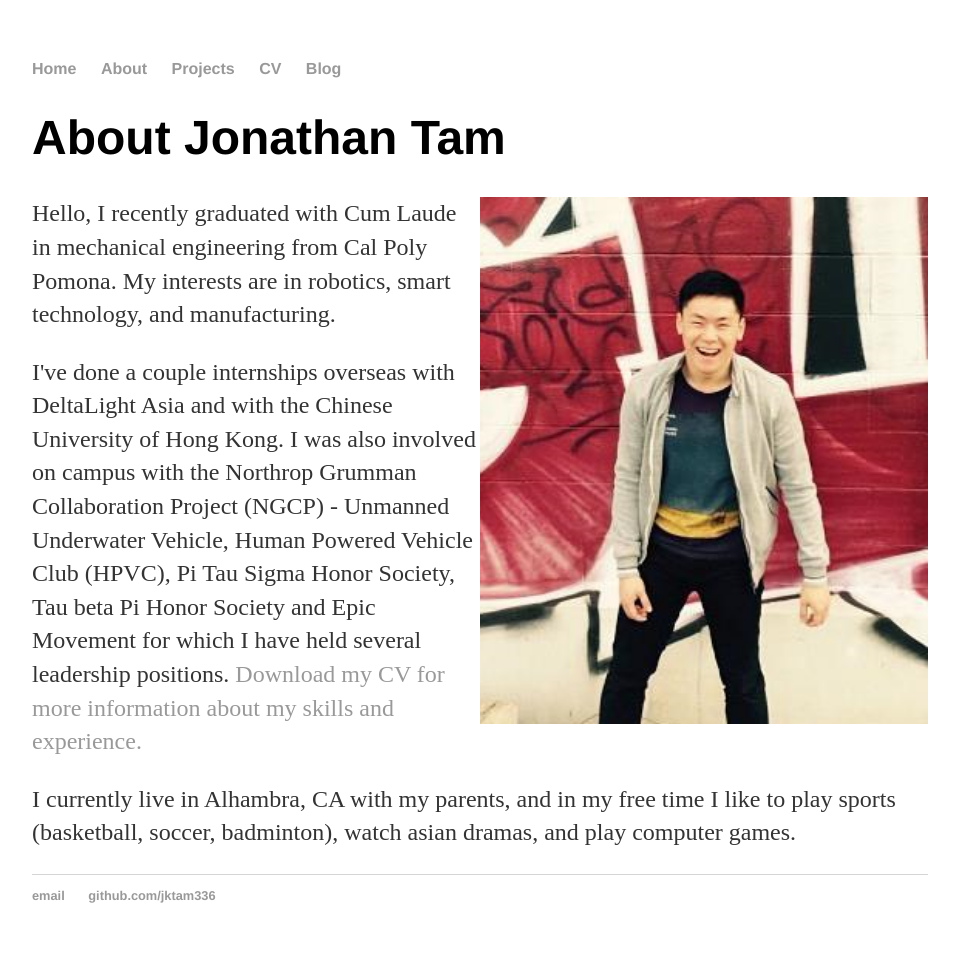
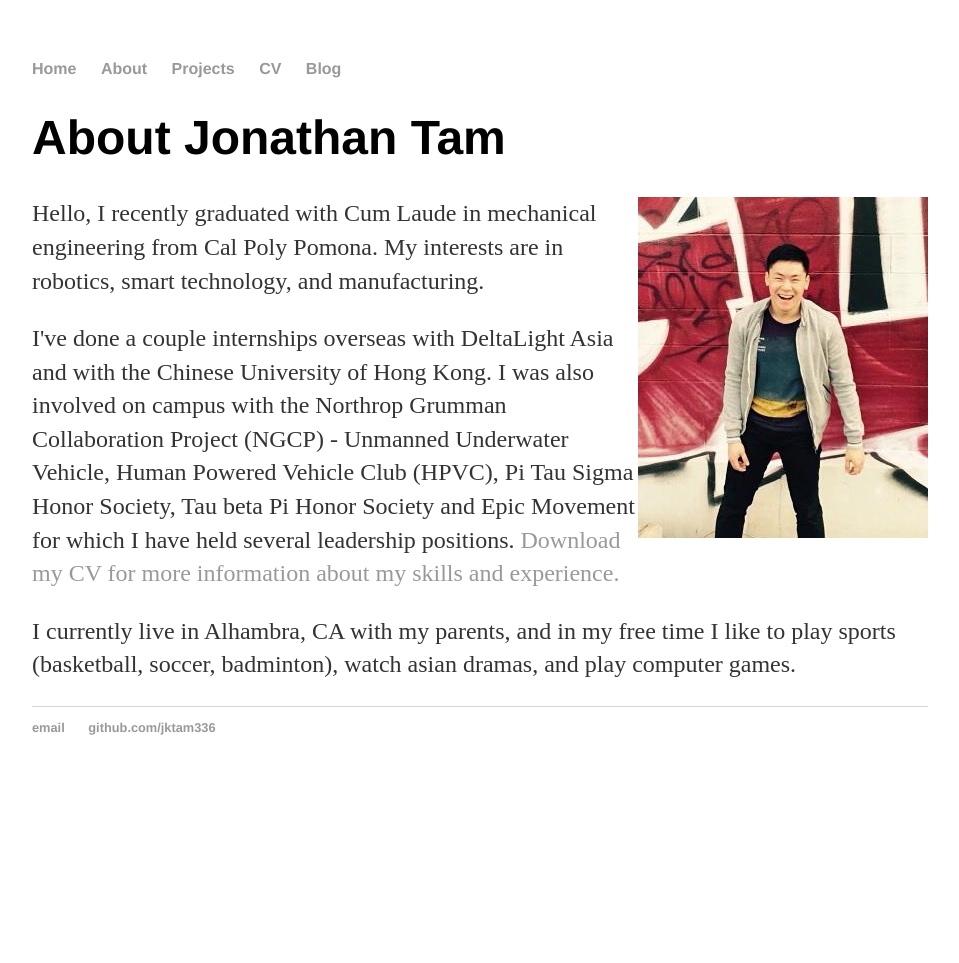
Before and after one commit to jktam336/jktam336.github.io, a Jekyll site: the page built from about/index.html, in a window 1280 px wide. Shown: the whole page, without its empty margins (160-1119 px from the left). Built offline with Jekyll 4.4.1, drawn with Linux system fonts in a browser that asks for light colours; after the commit the page ends 900 px from its top, so only the background shows below that.

Commit message:
profile pic bounded by height

```diff
--- a/about/index.html
+++ b/about/index.html
@@ -4,7 +4,7 @@ title: About Jonathan Tam
 ---
 <h1>{{ page.title }}</h1>
 
-<img src="ME 4 crop 2.png" width="50%" align="right">
+<img src="ME 4 crop 2.png" height="100%" align="right">
 
 <p>Hello, I recently graduated with Cum Laude in mechanical engineering from Cal Poly Pomona.
 My interests are in robotics, smart technology, and manufacturing. </p>
```
